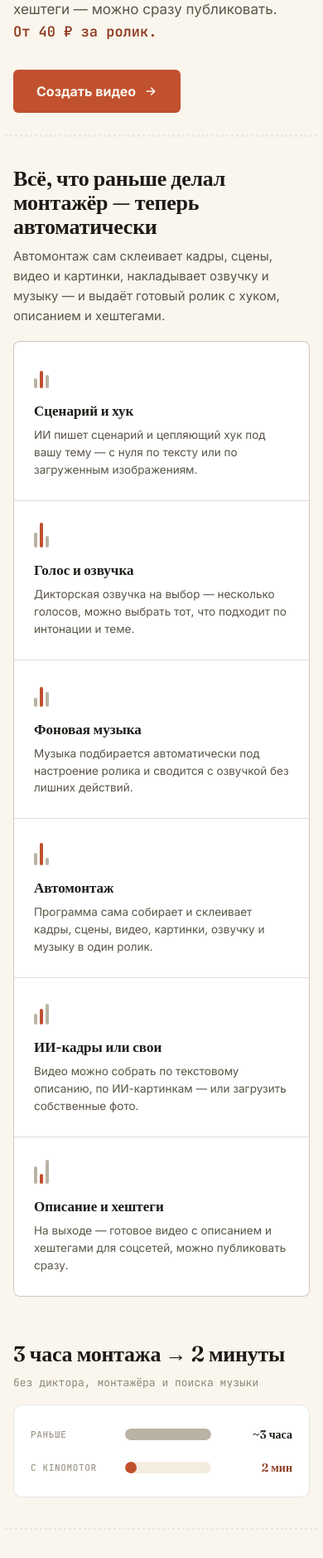
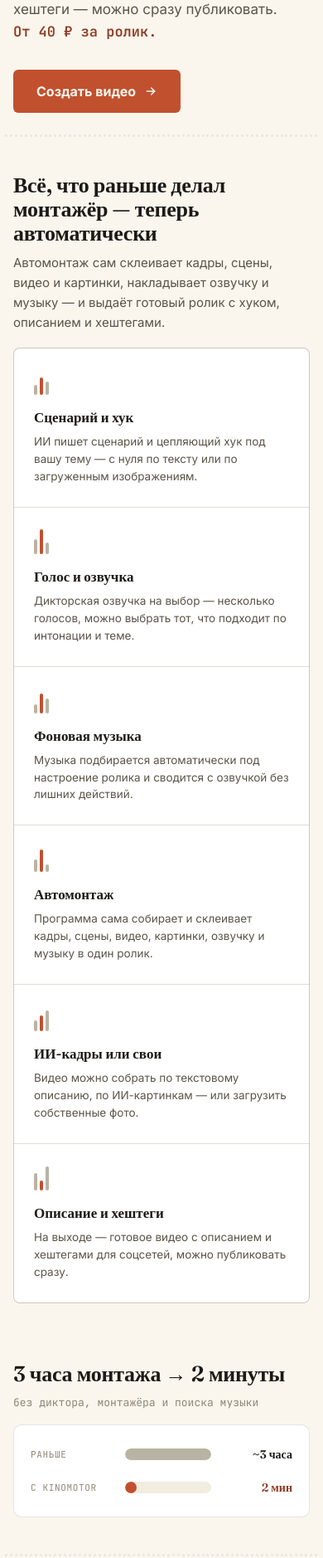
Before and after one commit to vlad23101983-jpg/reelframe, a FastAPI app: page / in a window 390 px wide. Shown: the part 327-2205 px from the top of the page at 83% size. Run offline with FastAPI, Linux system fonts and the light colour scheme.

Commit message:
стили: чуть больше отступов между секциями на мобильной версии
Co-Authored-By: Claude Sonnet 5 <noreply@anthropic.com>

```diff
--- a/static/main.css
+++ b/static/main.css
@@ -342,7 +342,7 @@ textarea#topic:focus{ outline:none; border-color:var(--accent); }
   .music-grid{ grid-template-columns:repeat(2, 1fr); }
 
   .hero{ padding:36px 0 18px; }
-section{ padding:28px 0; }
+section{ padding:36px 0; }
 .section-head{ margin-bottom:18px; }
 .dot-divider{ padding:8px 0; }
 
```
